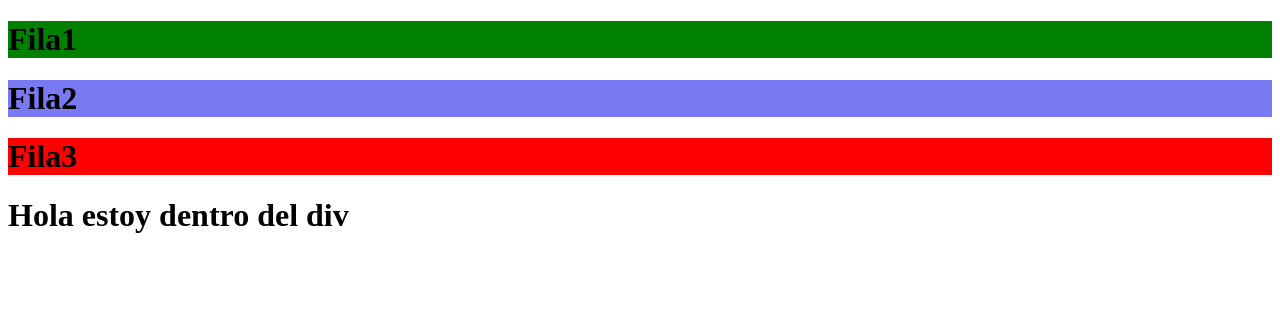
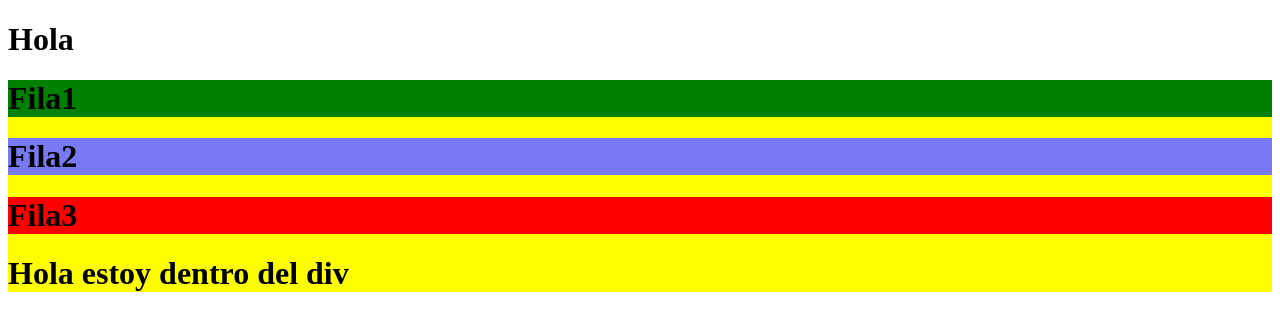
Before and after one commit to edijav85/Tec_Web_EL, a plain HTML site: page HTML/index.html in a window 1280 px wide. Drawn offline with Linux system fonts and the light colour scheme.

Commit message:
se cargo un contenedor

```diff
--- a/HTML/index.html
+++ b/HTML/index.html
@@ -5,7 +5,11 @@
     <title>Document</title>
 </head>
 <body>
-      <div class="row" style="background-color:green;">
+
+    <h1>Hola</h1>
+<!--    .container -->
+    <div class="container" style="background-color:yellow;">
+    <div class="row" style="background-color:green;">
 
           <h1>Fila1</h1>
 
```
